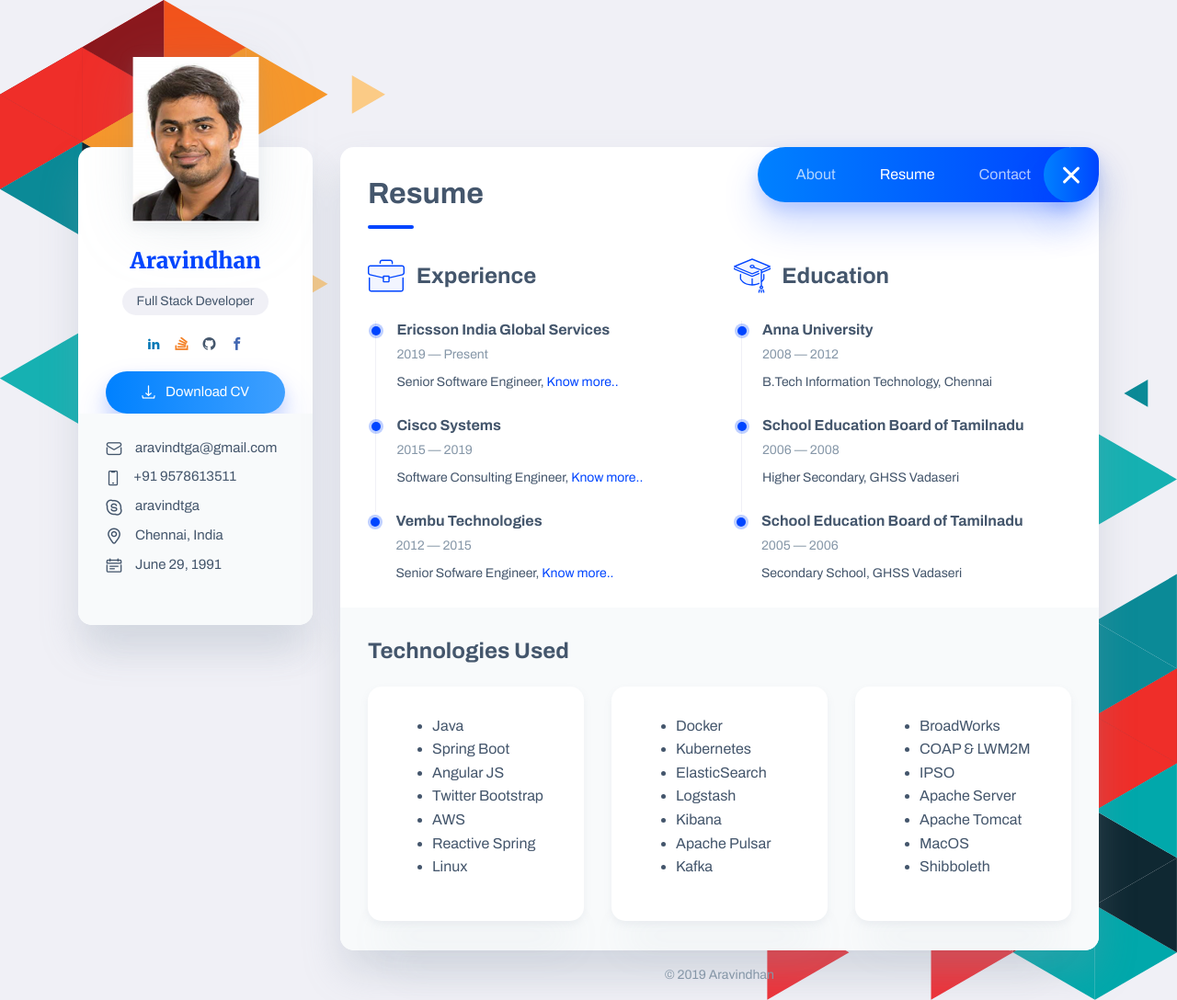
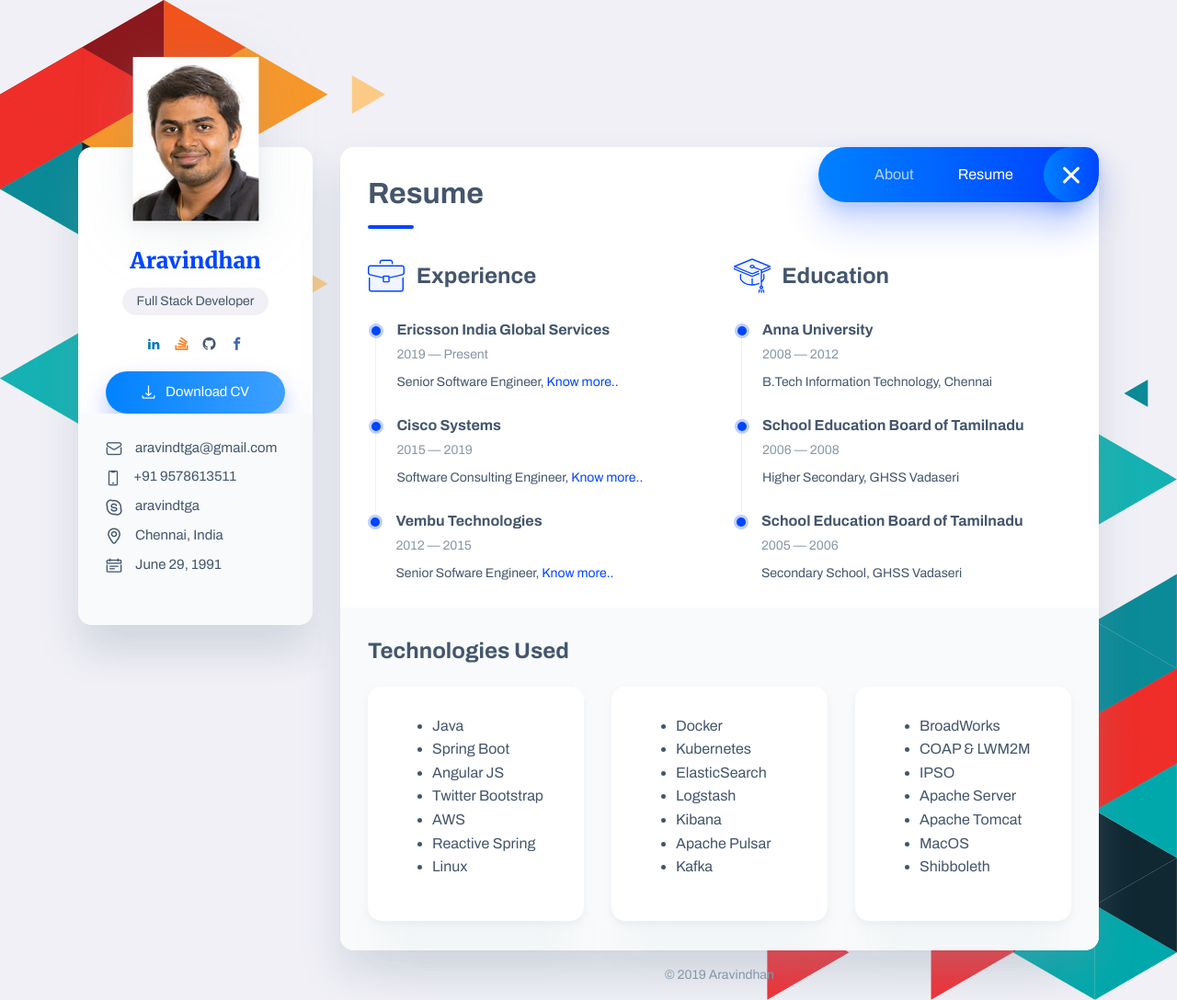
Before and after one commit to aravindtga/aravindtga.github.io, a plain HTML site: page resume.html in a window 1280 px wide. Shown: the whole page at 92% size. Drawn offline with Linux system fonts and the light colour scheme; files whose address does not match are found by name.

Commit message:
Contact page hided and related styles changed

```diff
--- a/assets/styles/style.css
+++ b/assets/styles/style.css
@@ -848,7 +848,7 @@ iframe {
   position: absolute;
   top: 0;
   right: 0;
-  width: 45%;
+  width: 37%;
   z-index: 1;
 }
 @media only screen and (max-width: 992px) {
--- a/contact.html
+++ b/contact.html
@@ -53,7 +53,7 @@
 								<a class="social__link" title="GitHub" href="https://github.com/aravindtga" target="_blank"><i class="font-icon icon-github"></i></a>
 								<a class="social__link" title="Facebook" href="https://www.facebook.com/aravindtga" target="_blank"><i class="font-icon icon-facebook fb-color"></i></a>
 							</div>
-							<a class="btn btn--blue-gradient" href="Aravindhan_Ayyanathan.pdf"><i class="font-icon icon-download"></i> Download CV</a>
+							<a class="btn btn--blue-gradient" target="_blank" href="Aravindhan_Ayyanathan.pdf"><i class="font-icon icon-download"></i> Download CV</a>
 						</div>
 
 						<div class="sidebar__info box-inner box-inner--rounded">
@@ -156,10 +156,9 @@
     <div class="back-to-top"></div>
 
     <!-- JavaScripts -->
-	<script src="assets/js/jquery-3.4.1.min.js"></script>
+	<script src="assets/js/jquery-3.4.1.min.js"></script>ss
 	<script src="assets/js/plugins.js"></script>
-    <script src="assets/js/common.js"></script>
-
+	<script src="assets/js/common.js"></script>
 
 </body>
 </html>
--- a/resume.html
+++ b/resume.html
@@ -50,7 +50,7 @@
 								<a class="social__link" title="GitHub" href="https://github.com/aravindtga" target="_blank"><i class="font-icon icon-github"></i></a>
 								<a class="social__link" title="Facebook" href="https://www.facebook.com/aravindtga" target="_blank"><i class="font-icon icon-facebook fb-color"></i></a>
 							</div>
-							<a class="btn btn--blue-gradient" href="Aravindhan_Ayyanathan.pdf"><i class="font-icon icon-download"></i> Download CV</a>
+							<a class="btn btn--blue-gradient" target="_blank" href="Aravindhan_Ayyanathan.pdf"><i class="font-icon icon-download"></i> Download CV</a>
 						</div>
 
 						<div class="sidebar__info box-inner box-inner--rounded">
@@ -89,7 +89,7 @@
 						    <ul class="nav">
                                 <li class="nav__item"><a href="index.html">About</a></li>
 								<li class="nav__item"><a class="active" href="resume.html">Resume</a></li>
-                                <li class="nav__item"><a href="contact.html">Contact</a></li>
+                                <!-- <li class="nav__item"><a href="contact.html">Contact</a></li> -->
                             </ul>
 						</div>
 
```
Also changed, not shown: index.html (+2 -2 lines).
